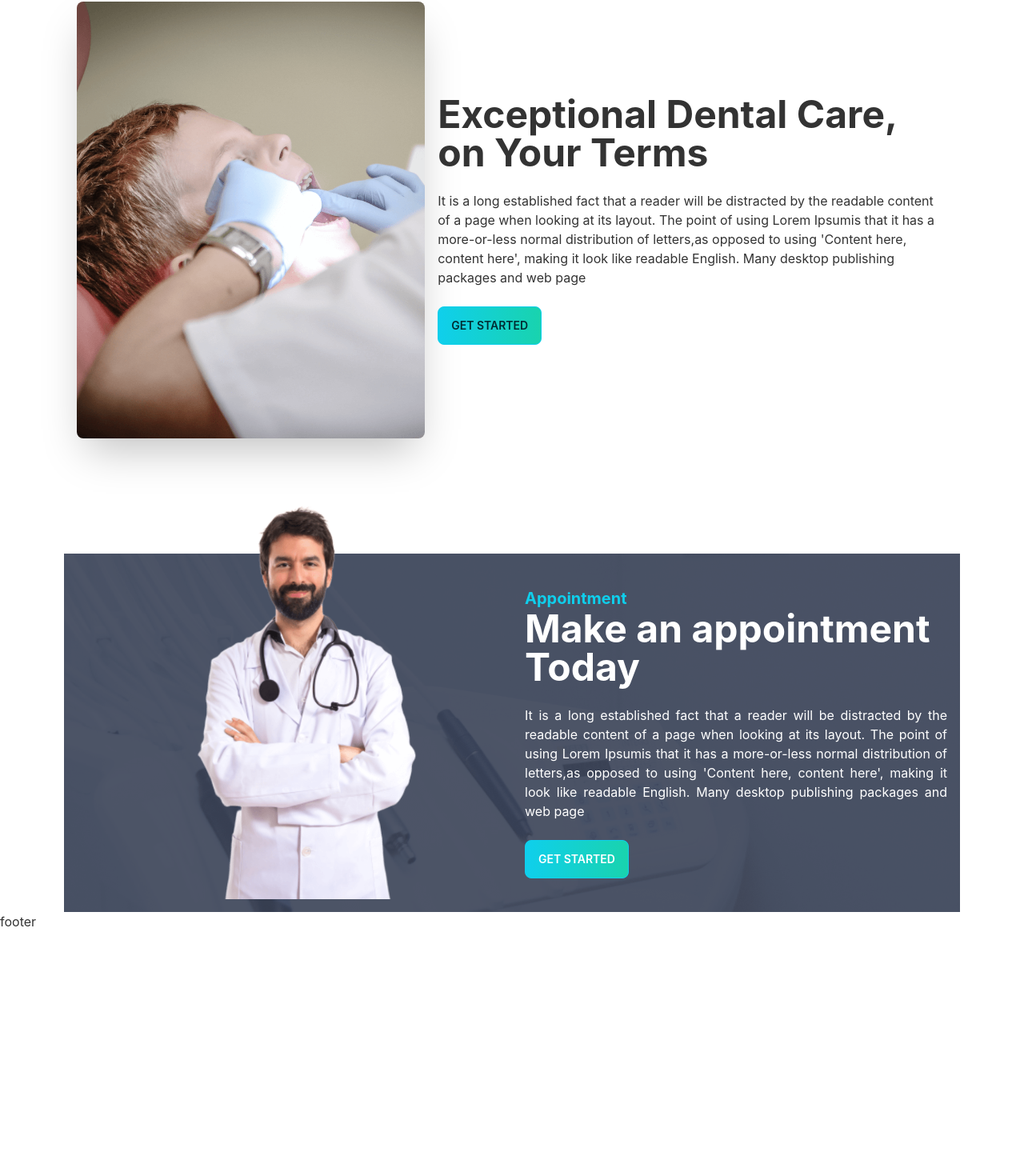
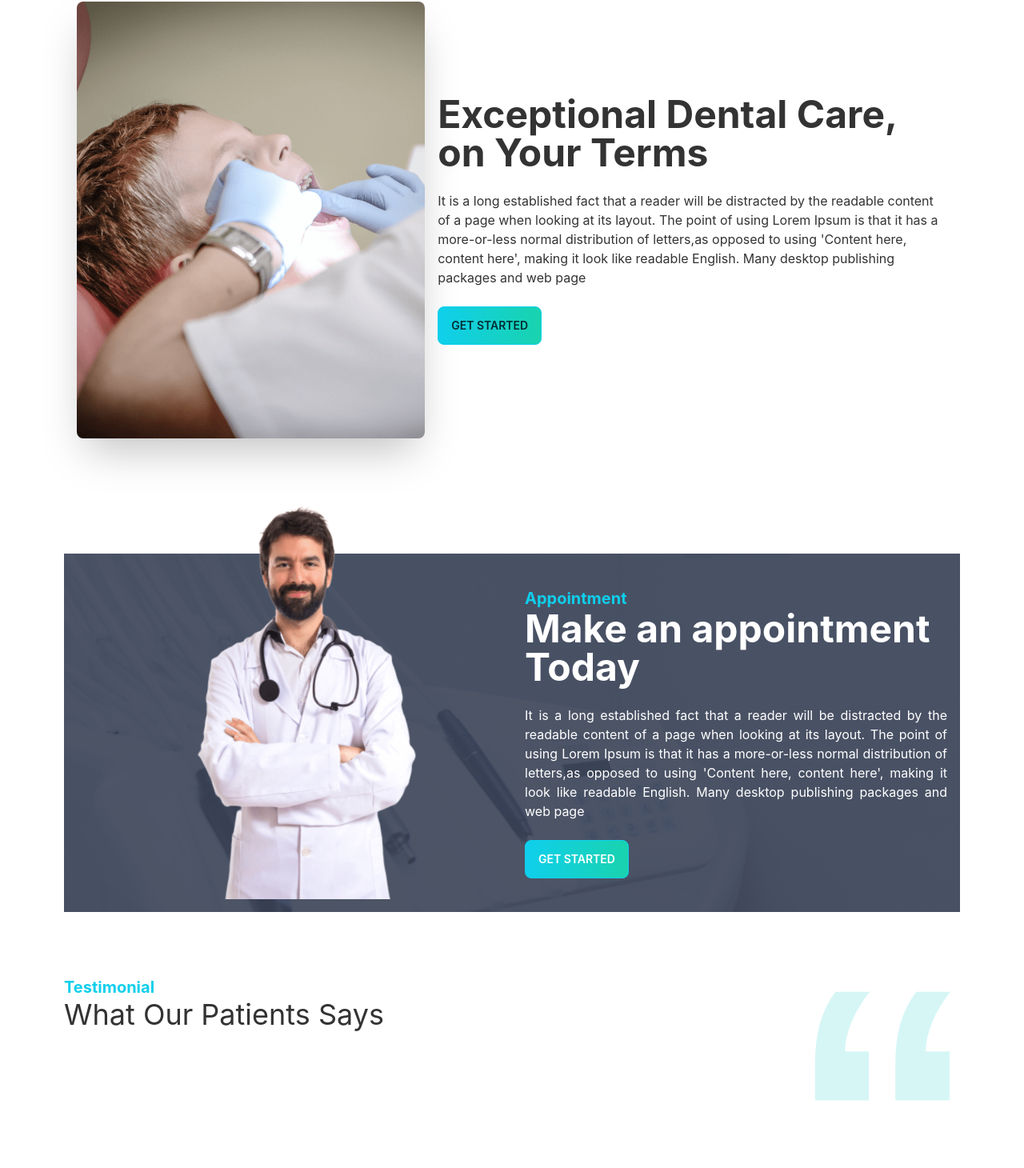
Before and after one commit to khaled39ab/Doctors-Portal-Client, a React (Create React App) app: page / in a window 1280 px wide. Shown: the part 1387-2847 px from the top of the page at 80% size. Before the commit the page ends 2551 px from the top, so only its background shows below. Built offline with nearby package versions, Linux system fonts and the light colour scheme.

Commit message:
traing to make testimonial section

```diff
--- a/src/Pages/Home/Home/Home.jsx
+++ b/src/Pages/Home/Home/Home.jsx
@@ -3,6 +3,7 @@ import Banner from '../Banner/Banner';
 import InfoCards from '../InfoCards/InfoCards';
 import MakeAppointment from '../MakeAppointment/MakeAppointment';
 import Services from '../Services/Services';
+import Testimonial from '../Testimonial/Testimonial';
 import Treatment from '../Treatment/Treatment';
 
 const Home = () => {
@@ -13,6 +14,7 @@ const Home = () => {
             <Services />
             <Treatment />
             <MakeAppointment />
+            <Testimonial />
         </div>
     );
 };
--- a/src/Pages/Home/MakeAppointment/MakeAppointment.jsx
+++ b/src/Pages/Home/MakeAppointment/MakeAppointment.jsx
@@ -7,11 +7,11 @@ const MakeAppointment = () => {
         <section className='mt-32' style={{ backgroundImage: `url(${appointment})` }}>
             <div className="hero">
                 <div className="hero-content flex-col lg:flex-row">
-                    <img alt='doctor' src={doctor} className="-mt-32 hidden md:block md:w-3/5 lg:w-1/2 rounded-lg " />
+                    <img alt='doctor' src={doctor} className="-mt-32 hidden md:block md:w-3/5 lg:w-1/2 rounded-lg" />
                     <div>
                         <h4 className='text-primary text-xl font-bold'>Appointment</h4>
                         <h1 className="text-2xl md:text-4xl lg:text-5xl text-white font-bold">Make an appointment Today</h1>
-                        <p className="py-6 text-white text-justify">It is a long established fact that a reader will be distracted by the readable content of a page when looking at its layout. The point of using Lorem Ipsumis that it has a more-or-less normal distribution of letters,as opposed to using 'Content here, content here', making it look like readable English. Many desktop publishing packages and web page</p>
+                        <p className="py-6 text-white text-justify">It is a long established fact that a reader will be distracted by the readable content of a page when looking at its layout. The point of using Lorem Ipsum is that it has a more-or-less normal distribution of letters,as opposed to using 'Content here, content here', making it look like readable English. Many desktop publishing packages and web page</p>
                         <button className="btn btn-primary text-white bg-gradient-to-r from-primary to-secondary">Get Started</button>
                     </div>
                 </div>
--- /dev/null
+++ b/src/Pages/Home/Testimonial/Testimonial.jsx
@@ -0,0 +1,20 @@
+import React from 'react';
+import quote from '../../../assets/icons/quote.svg';
+
+const Testimonial = () => {
+    return (
+        <section className='my-20'>
+            <div className='flex justify-between'>
+                <div>
+                    <h4 className='text-primary text-xl font-bold'>Testimonial</h4>
+                    <h1 className="text-2xl md:text-3xl lg:text-4xl">What Our Patients Says</h1>
+                </div>
+                <figure>
+                    <img className='w-24 lg:w-48' src={quote} alt="quote" />
+                </figure>
+            </div>
+        </section>
+    );
+};
+
+export default Testimonial;
--- a/src/Pages/Home/Treatment/Treatment.jsx
+++ b/src/Pages/Home/Treatment/Treatment.jsx
@@ -9,7 +9,7 @@ const Treatment = () => {
                 <img alt='treatment' src={treatment} className="lg:w-2/5 rounded-lg shadow-2xl" />
                 <div>
                     <h1 className="text-5xl font-bold">Exceptional Dental Care, on Your Terms</h1>
-                    <p className="py-6">It is a long established fact that a reader will be distracted by the readable content of a page when looking at its layout. The point of using Lorem Ipsumis that it has a more-or-less normal distribution of letters,as opposed to using 'Content here, content here', making it look like readable English. Many desktop publishing packages and web page</p>
+                    <p className="py-6">It is a long established fact that a reader will be distracted by the readable content of a page when looking at its layout. The point of using Lorem Ipsum is that it has a more-or-less normal distribution of letters,as opposed to using 'Content here, content here', making it look like readable English. Many desktop publishing packages and web page</p>
                     <button className="btn btn-primary bg-gradient-to-r from-primary to-secondary">Get Started</button>
                 </div>
             </div>
```
